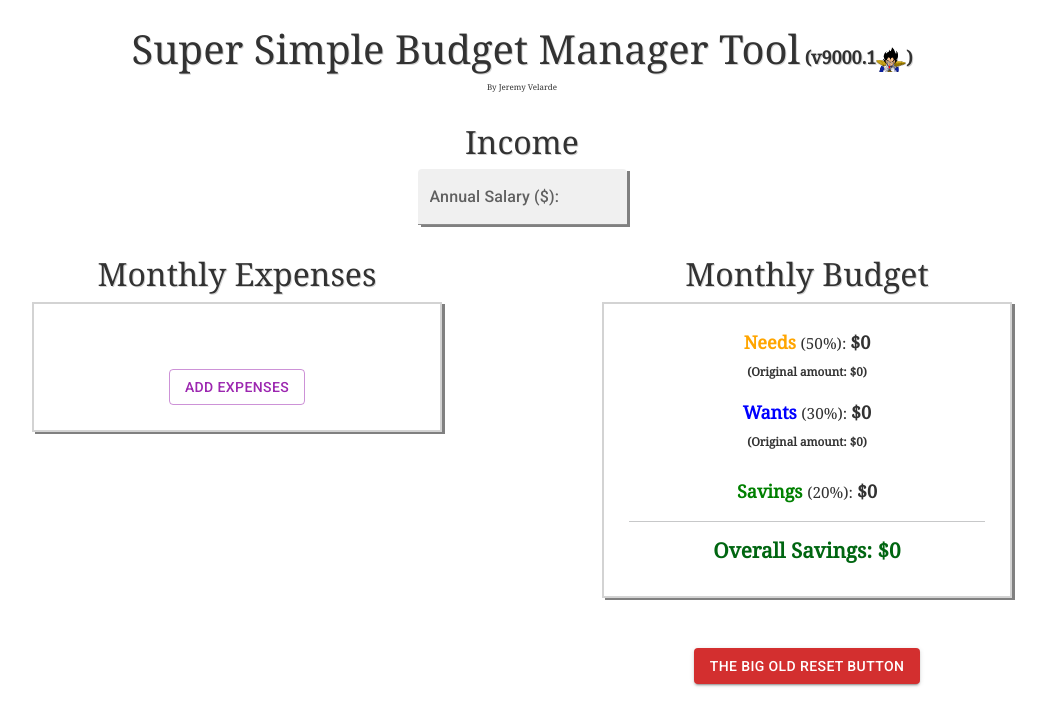
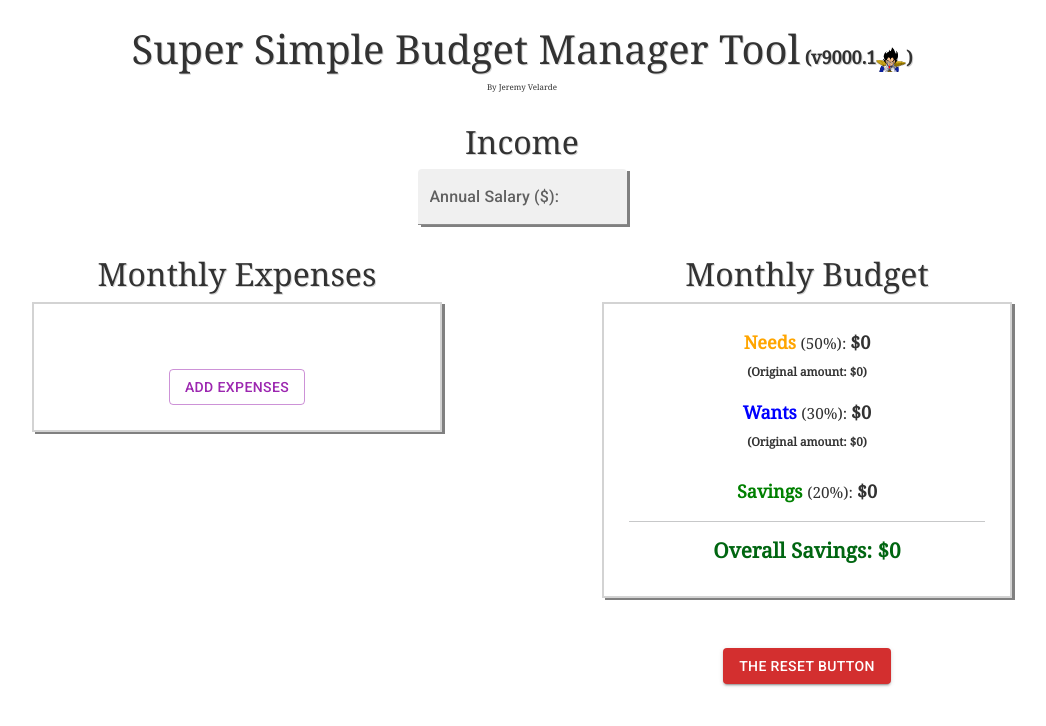
Before and after one commit to jvelarde94/budget-react-app, a React (Create React App) app: page / in a window 1280 px wide. Shown: the top 726 px of the page, without its empty margins (118-1164 px from the left). Built offline with nearby package versions, Linux system fonts and the light colour scheme.

Commit message:
reset button text

```diff
--- a/src/components/Reset.js
+++ b/src/components/Reset.js
@@ -11,7 +11,7 @@ const Reset = ({ onClick }) => {
         className="reset-data"
         onClick={onClick}
       >
-        The big old reset button
+        The reset button
       </Button>
     </div>
   );
```
Also changed, not shown: 1 other file (tests, documents, lock files or other folders).
